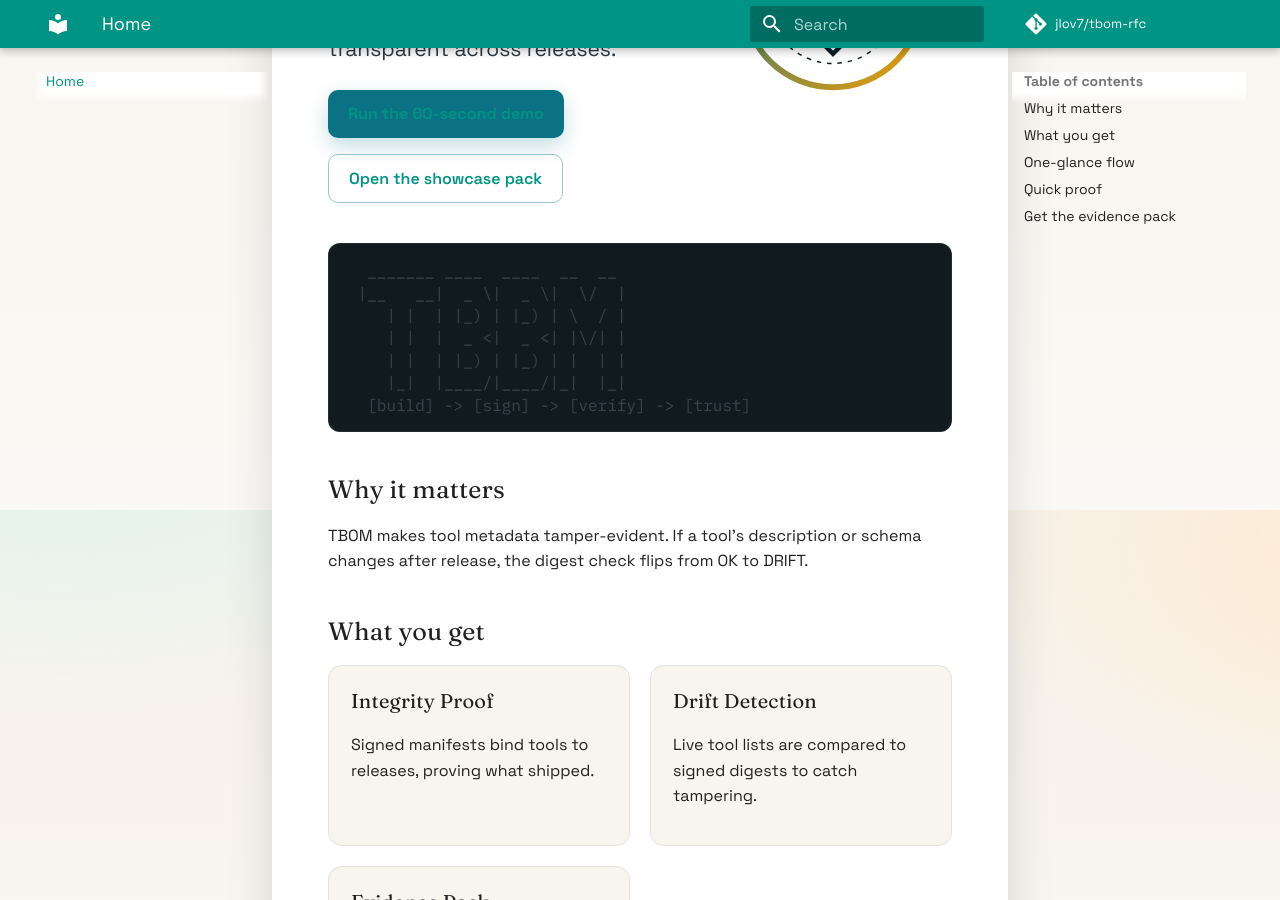
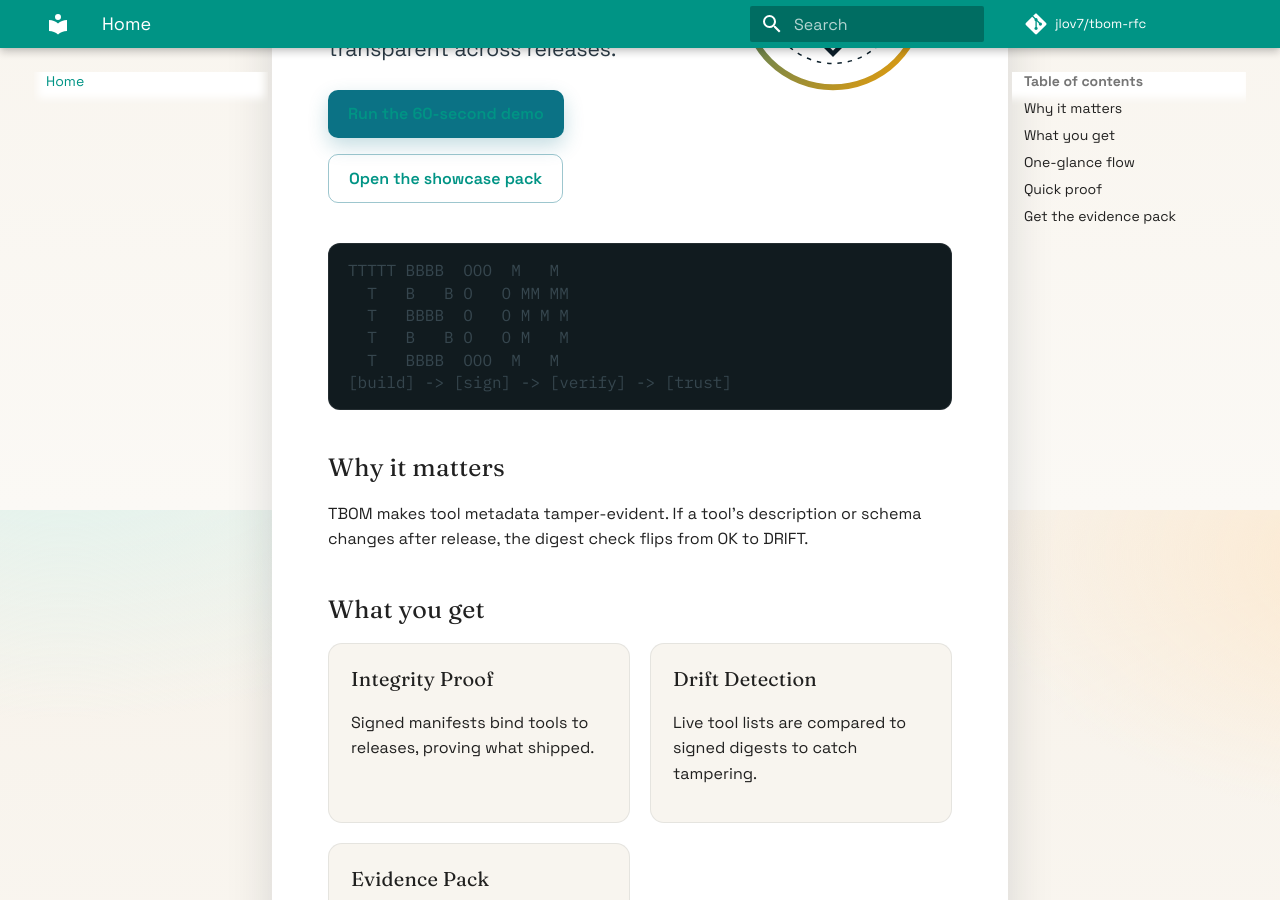
Before and after one commit to jlov7/tbom-rfc, an MkDocs documentation site: the page built from docs/index.md, in a window 1280 px wide and 900 px high, scrolled down 390 px. Built offline with MkDocs 1.6.1 and Material for MkDocs 9.7.7, drawn with Linux system fonts in a browser that asks for light colours; comment, search, counter and statistics services are not loaded.

```diff
--- a/docs/index.md
+++ b/docs/index.md
@@ -20,13 +20,12 @@
 </div>
 
 <pre class="tbom-ascii">
-  _______ ____  ____  __  __
- |__   __|  _ \|  _ \|  \/  |
-    | |  | |_) | |_) | \  / |
-    | |  |  _ <|  _ <| |\/| |
-    | |  | |_) | |_) | |  | |
-    |_|  |____/|____/|_|  |_|
-  [build] -> [sign] -> [verify] -> [trust]
+TTTTT BBBB  OOO  M   M
+  T   B   B O   O MM MM
+  T   BBBB  O   O M M M
+  T   B   B O   O M   M
+  T   BBBB  OOO  M   M
+[build] -> [sign] -> [verify] -> [trust]
 </pre>
 
 ## Why it matters
```
Also changed, not shown: README.md (+6 -9 lines).
